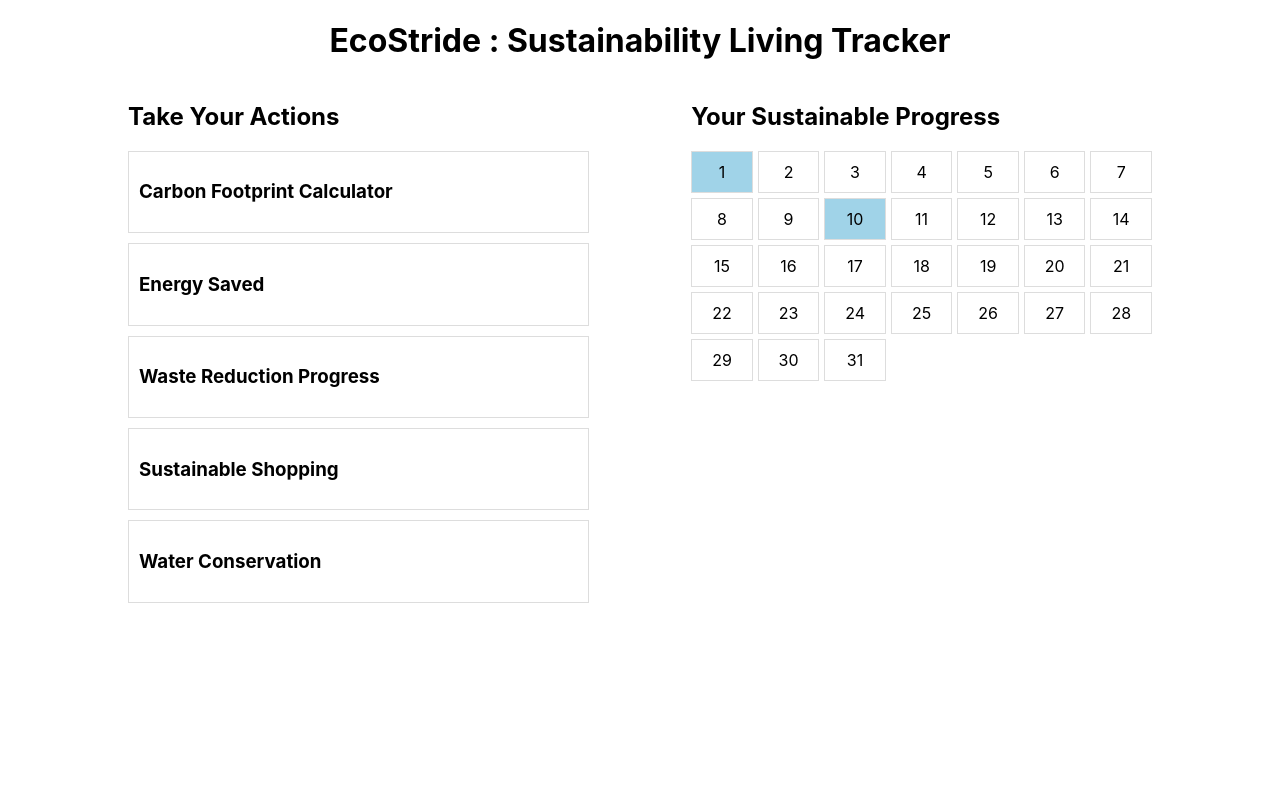
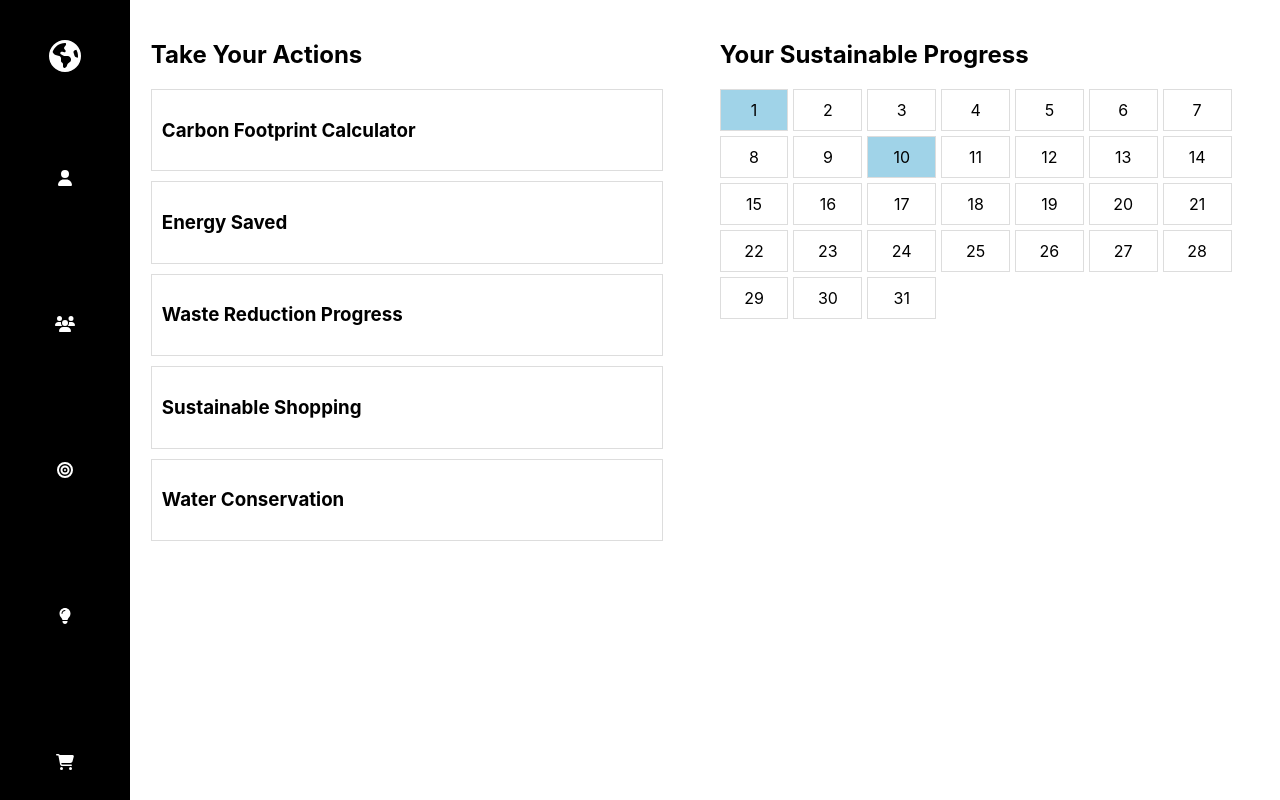
Before and after one commit to shubhusion/Ecostride, a React (Create React App) app in the folder front/: page / in a window 1280 px wide. Built offline with nearby package versions, Linux system fonts and the light colour scheme.

Commit message:
Home page basic structure defined with a side bar, calendar and task to do list

```diff
--- a/front/package.json
+++ b/front/package.json
@@ -3,6 +3,8 @@
   "version": "0.1.0",
   "private": true,
   "dependencies": {
+    "@fortawesome/free-solid-svg-icons": "^6.5.1",
+    "@fortawesome/react-fontawesome": "^0.2.0",
     "@testing-library/jest-dom": "^5.17.0",
     "@testing-library/react": "^13.4.0",
     "@testing-library/user-event": "^13.5.0",
--- a/front/src/components/Home.jsx
+++ b/front/src/components/Home.jsx
@@ -1,18 +1,27 @@
+// home.jsx or app.jsx
 import React from 'react';
 import Calendar from './Calendar';
+import Sidebar from './Sidebar';
 import ActionSections from './Action';
-import './home.css';
 
-function Home() {
+import './home.css'; // Add this import for your main styling
+
+const Home = () => {
   return (
-    <div className="home-container">
-    <h1>EcoStride : Sustainability Living Tracker</h1>
-      <div className="sections-container">
-        <ActionSections />
-        <Calendar />
+    <>
+      <div className="main-container">
+        <div className="sidebar">
+          <Sidebar />
+        </div>
+        <div className="content-container">
+          <div className="sections-container">
+            <ActionSections />
+            <Calendar />
+          </div>
+        </div>
       </div>
-    </div>
+    </>
   );
-}
+};
 
 export default Home;
--- a/front/src/components/Sidebar.jsx
+++ b/front/src/components/Sidebar.jsx
@@ -1,11 +1,33 @@
+// sidebar.jsx
 import React from 'react';
+import { FontAwesomeIcon } from '@fortawesome/react-fontawesome';
+import { faUser, faUsers, faBullseye, faLightbulb, faShoppingCart, faGlobe, faEarth } from '@fortawesome/free-solid-svg-icons';
+import './sidebar.css';
 
-function Sidebar() {
+const Sidebar = () => {
+  const sidebarOptions = [
+    { icon: faUser, title: 'Profile' },
+    { icon: faUsers, title: 'Community' },
+    { icon: faBullseye, title: 'Goals' },
+    { icon: faLightbulb, title: 'Feedback' },
+    { icon: faShoppingCart, title: 'Cart' },
+  ];
+
   return (
-    <div className="sidebar-container">
-      {/* Your sidebar content here */}
+    <div className="sidebar">
+      <div className="sidebar-logo">
+        <FontAwesomeIcon icon={faEarth} size="2x" />
+      </div>
+      <div className="sidebar-options">
+        {sidebarOptions.map((option, index) => (
+          <div key={index} className="sidebar-option">
+            <FontAwesomeIcon icon={option.icon} />
+            <span>{option.title}</span>
+          </div>
+        ))}
+      </div>
     </div>
   );
-}
+};
 
 export default Sidebar;
--- a/front/src/components/home.css
+++ b/front/src/components/home.css
@@ -1,13 +1,40 @@
-.home-container {
+/* home.css */
+body {
+    margin: 0;
+  }
+
+  .main-container {
+    display: flex;
+  }
+
+  .sidebar {
+    width: 3%; /* Adjust as needed */
+    background-color: black;
+    color: white;
     display: flex;
     flex-direction: column;
     align-items: center;
+    justify-content: space-between;
+    padding: 20px;
+    transition: width 0.3s ease; /* Add smooth transition effect */
+    position: fixed;
+    height: 100%;
+    overflow-y: auto; /* Add scrollbar when needed */
+  }
+
+  .sidebar:hover {
+    width: 7%; /* Adjust as needed */
+  }
+
+  .content-container {
+    width: 92%; /* Adjust as needed */
+    padding: 20px;
+    margin-left: 8%; /* Adjust margin to accommodate the sidebar */
   }
 
   .sections-container {
+    width: 100%;
     display: flex;
-    width: 80%;
-    justify-content: space-between;
-    align-items: stretch;
-    margin: 0 10%;
+    flex-direction: row;
+    justify-content: space-around;
   }
--- a/front/src/components/sidebar.css
+++ b/front/src/components/sidebar.css
@@ -0,0 +1,28 @@
+/* Sidebar.css */
+.sidebar-options {
+    display: flex;
+    flex-direction: column;
+    align-items: center;
+    justify-content: space-between;
+    height: 80%;
+    margin-bottom: 40px;
+  }
+
+  .sidebar-option {
+    margin: 10px 0;
+    cursor: pointer;
+    color: white;
+    transition: color 0.3s ease;
+    display: flex;
+    flex-direction: column;
+    align-items: center;
+  }
+
+  .sidebar-option span {
+    opacity: 0; /* Initially hide the title */
+    transition: opacity 0.3s ease;
+  }
+
+  .sidebar-option:hover span {
+    opacity: 1; /* Show the title on hover */
+  }
```
Also changed, not shown: 1 other file (tests, documents, lock files or other folders).
